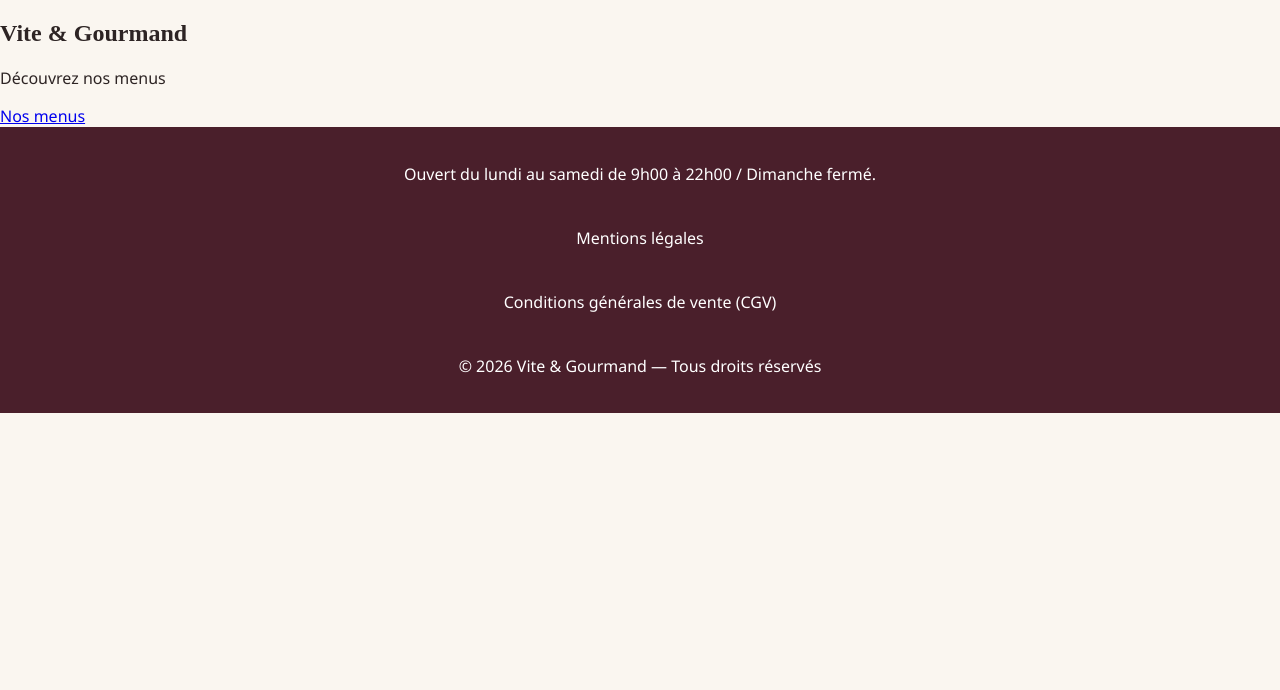
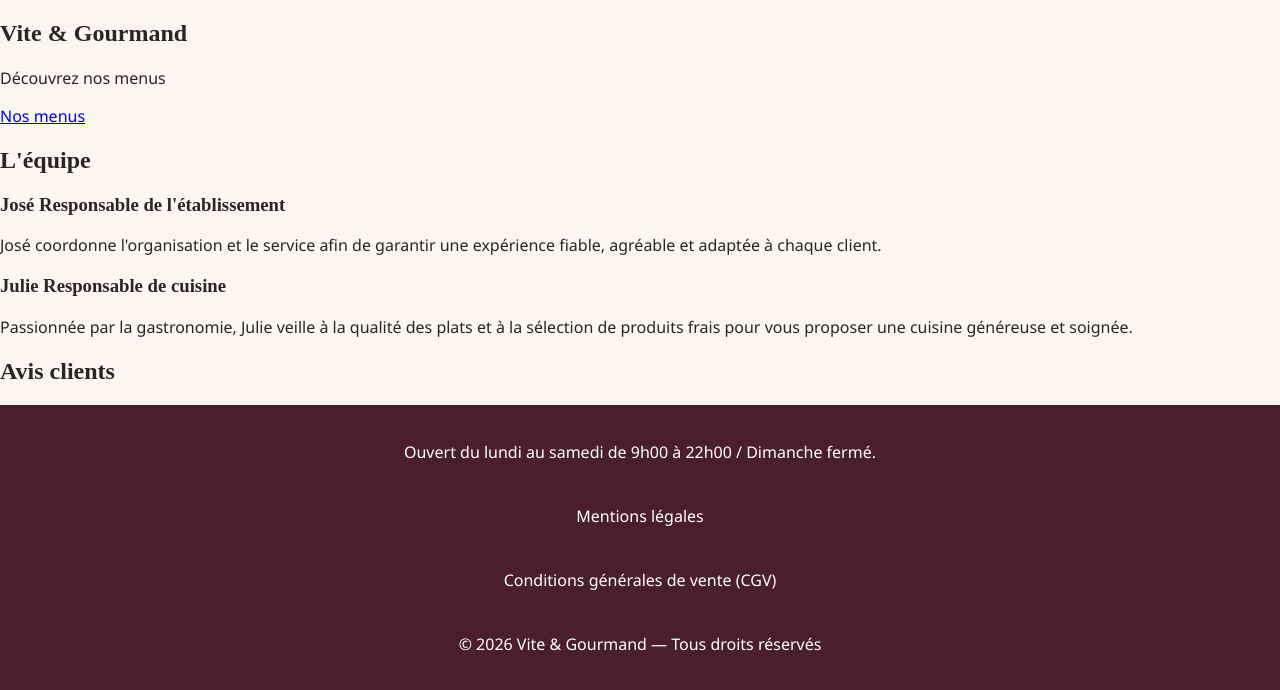
Before and after one commit to OFF-8/vite-et-gourmand, a PHP site: page / in a window 1280 px wide. Shown: the part 62-752 px from the top of the page. Run offline with PHP 8.4, Linux system fonts and the light colour scheme; data that the repository does not hold is empty.

Commit message:
Affiche l equipe et les avis valides sur l accueil

```diff
--- a/index.php
+++ b/index.php
@@ -1,3 +1,11 @@
+<?php
+require 'includes/db.php';
+$requete = $pdo->prepare ('SELECT note, commentaire FROM avis WHERE etat = ?');
+$requete->execute(['valide']);
+$avis = $requete->fetchAll();
+
+?>
+
 <?php include 'includes/header.php'; ?>
 <main>
     <section class="hero">
@@ -5,5 +13,23 @@
         <p>Découvrez nos menus</p>
         <a href="menus.php">Nos menus</a>
     </section>
+    <section class="equipe">
+        <div>
+        <h2>L'équipe</h2>
+        <h3>José Responsable de l'établissement</h3>
+        <p>José coordonne l'organisation et le service afin de garantir une expérience fiable, agréable et adaptée à chaque client.</p>
+        </div>
+        <div>
+        <h3>Julie Responsable de cuisine</h3>
+        <p>Passionnée par la gastronomie, Julie veille à la qualité des plats et à la sélection de produits frais pour vous proposer une cuisine généreuse et soignée.</p>
+        </div>
+        </section>
+        <section class="avis">
+            <h2>Avis clients</h2>
+            <?php foreach ($avis as $unAvis) { ?>
+    <p><?php echo $unAvis['note']; ?>/5 — <?php echo $unAvis['commentaire']; ?></p>
+<?php } ?>
+</section>
+
 </main>
 <?php include 'includes/footer.php'; ?>
```
